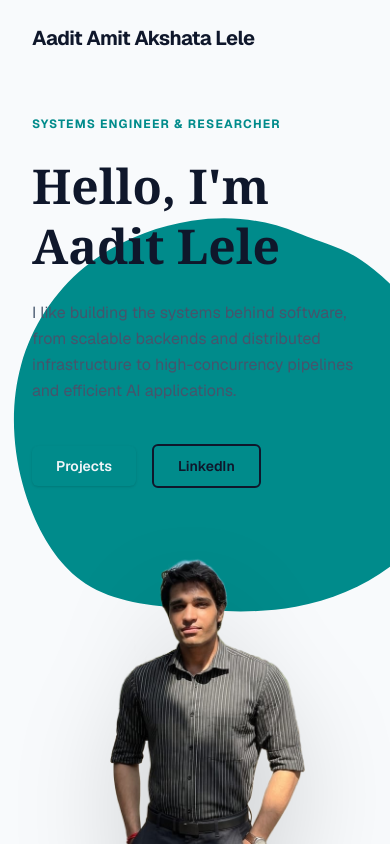
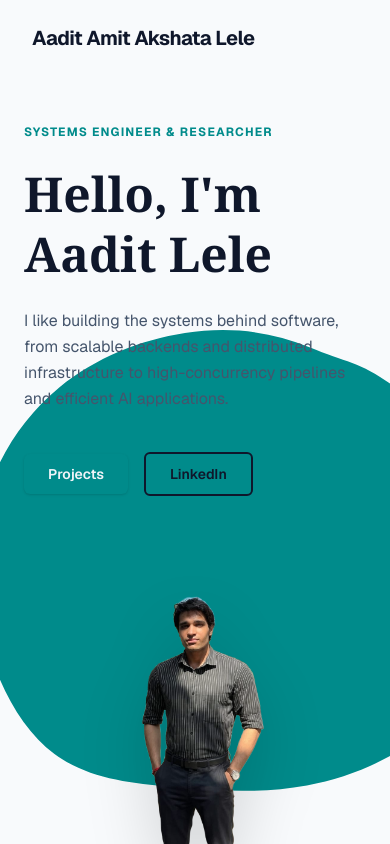
Before and after one commit to aadit13579/aadit13579.github.io, a Next.js app: page / in a window 390 px wide. Built offline with nearby package versions, Linux system fonts and the light colour scheme.

Commit message:
fixed homepage UI

```diff
--- a/app/page.tsx
+++ b/app/page.tsx
@@ -8,51 +8,72 @@ export default function Home() {
     <main className="min-h-screen bg-slate-50 relative overflow-hidden font-sans">
       <Navbar />
 
-      {/*
-        The wavy background blob from the reference image.
-        Positioned absolutely to stay behind the content on the right side.
-      */}
-      <div className="absolute top-0 right-0 w-full md:w-3/5 h-full overflow-hidden pointer-events-none z-0">
-        <svg viewBox="0 0 200 200" xmlns="http://www.w3.org/2000/svg" className="absolute top-[-10%] right-[-20%] w-[120%] h-[120%] text-[#008B8B] fill-current transform rotate-12 scale-100">
-          <path d="M44.7,-76.4C58.9,-69.2,71.8,-59.1,81.3,-46.3C90.8,-33.5,96.9,-18,97.1,-2.4C97.3,13.2,91.7,28.9,81.8,41.9C71.9,54.9,57.7,65.2,42.2,71.6C26.7,78,9.9,80.5,-6,82.4C-21.9,84.3,-36.9,85.6,-50.2,79.5C-63.5,73.4,-75,59.9,-82.9,44.5C-90.8,29.1,-95.1,11.8,-94.1,-5.1C-93.1,-22,-86.8,-38.5,-76.2,-51.7C-65.6,-64.9,-50.7,-74.8,-35.6,-80.5C-20.5,-86.2,-5.1,-87.7,9.9,-84.9C24.9,-82.1,30.5,-83.6,44.7,-76.4Z" transform="translate(100 100)" />
+      {/* Background blob */}
+      <div className="absolute inset-0 pointer-events-none z-0 overflow-hidden">
+        <svg
+          viewBox="0 0 200 200"
+          xmlns="http://www.w3.org/2000/svg"
+          className="
+            absolute
+            top-[35%] right-[-35%]
+            w-[150%] h-[65%]
+            md:top-[-10%] md:right-[-12%]
+            md:w-[75%] md:h-[120%]
+            text-[#008B8B] fill-current
+            transform rotate-12
+          "
+        >
+          <path
+            d="M44.7,-76.4C58.9,-69.2,71.8,-59.1,81.3,-46.3C90.8,-33.5,96.9,-18,97.1,-2.4C97.3,13.2,91.7,28.9,81.8,41.9C71.9,54.9,57.7,65.2,42.2,71.6C26.7,78,9.9,80.5,-6,82.4C-21.9,84.3,-36.9,85.6,-50.2,79.5C-63.5,73.4,-75,59.9,-82.9,44.5C-90.8,29.1,-95.1,11.8,-94.1,-5.1C-93.1,-22,-86.8,-38.5,-76.2,-51.7C-65.6,-64.9,-50.7,-74.8,-35.6,-80.5C-20.5,-86.2,-5.1,-87.7,9.9,-84.9C24.9,-82.1,30.5,-83.6,44.7,-76.4Z"
+            transform="translate(100 100)"
+          />
         </svg>
       </div>
 
-      <div className="max-w-7xl mx-auto px-8 md:px-16 min-h-screen flex flex-col md:flex-row items-center justify-center pt-24 md:pt-0 relative z-10">
+      {/* Hero */}
+      <div className="max-w-7xl mx-auto px-6 md:px-16 min-h-screen flex flex-col md:flex-row items-center justify-center pt-24 md:pt-0 relative z-10">
 
-        {/* Left Side: Text Content */}
-        <div className="w-full md:w-1/2 space-y-6 text-left pb-12 md:pb-0 z-20">
+        {/* Text */}
+        <div className="w-full md:w-1/2 space-y-6 text-left pb-8 md:pb-0 z-20">
           <p className="text-[#008B8B] font-bold uppercase tracking-widest text-xs md:text-sm">
             Systems Engineer & Researcher
           </p>
 
-          {/* Using a serif font for the main heading to match the reference */}
           <h1 className="text-5xl md:text-7xl font-extrabold text-slate-900 leading-tight font-serif">
             Hello, I'm <br /> Aadit Lele
           </h1>
 
           <p className="text-slate-600 max-w-md text-base md:text-lg leading-relaxed">
-            I like building the systems behind software, from scalable backends and distributed infrastructure to high-concurrency pipelines and efficient AI applications.
+            I like building the systems behind software, from scalable backends
+            and distributed infrastructure to high-concurrency pipelines and
+            efficient AI applications.
           </p>
 
           <div className="flex flex-wrap items-center gap-4 pt-4">
             <Button asAnchor href="/projects" variant="solid">
               Projects
             </Button>
-            <Button asAnchor href="https://linkedin.com/in/aadit-lele" variant="outline" target="_blank" rel="noopener noreferrer">
+
+            <Button
+              asAnchor
+              href="https://linkedin.com/in/aadit-lele"
+              variant="outline"
+              target="_blank"
+              rel="noopener noreferrer"
+            >
               LinkedIn
             </Button>
           </div>
         </div>
 
-        {/* Right Side: Image Content */}
+        {/* Image */}
         <div className="w-full md:w-1/2 flex justify-center md:justify-end relative z-10">
-          <div className="relative w-72 h-72 md:w-[500px] md:h-[600px]">
+          <div className="relative w-64 h-72 md:w-[500px] md:h-[600px]">
             <Image
               src="/thisimage.png"
               alt="Aadit Amit Akshata Lele"
               fill
-              className="object-contain object-bottom scale-200 drop-shadow-2xl"
+              className="object-contain object-bottom scale-125 md:scale-200 drop-shadow-2xl"
               priority
             />
           </div>
```
